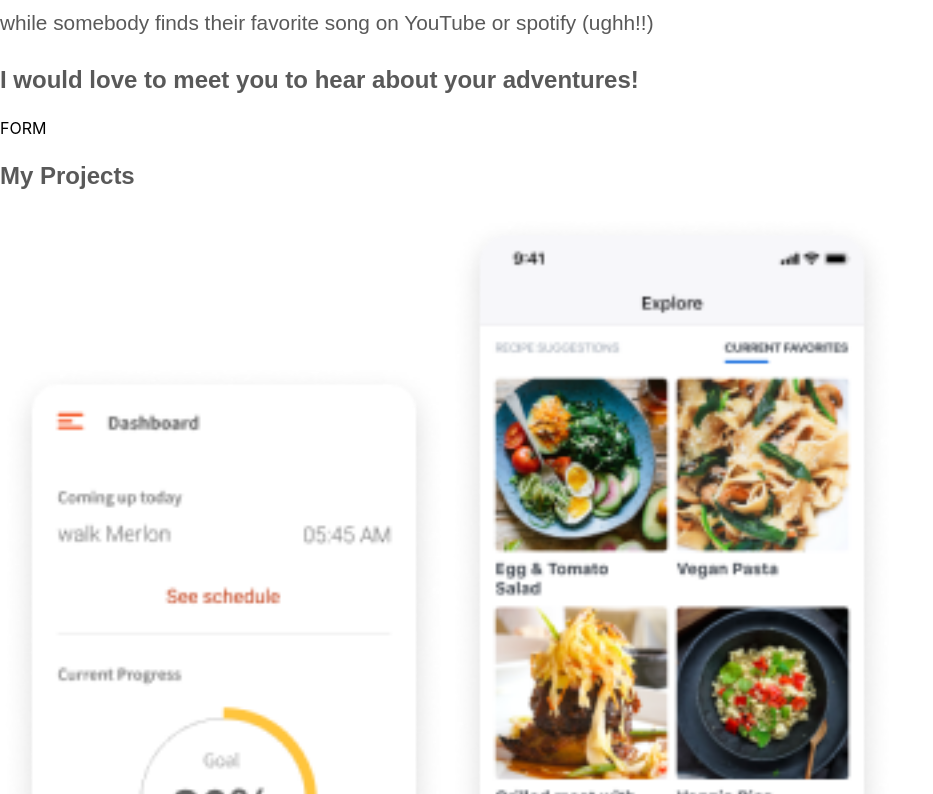
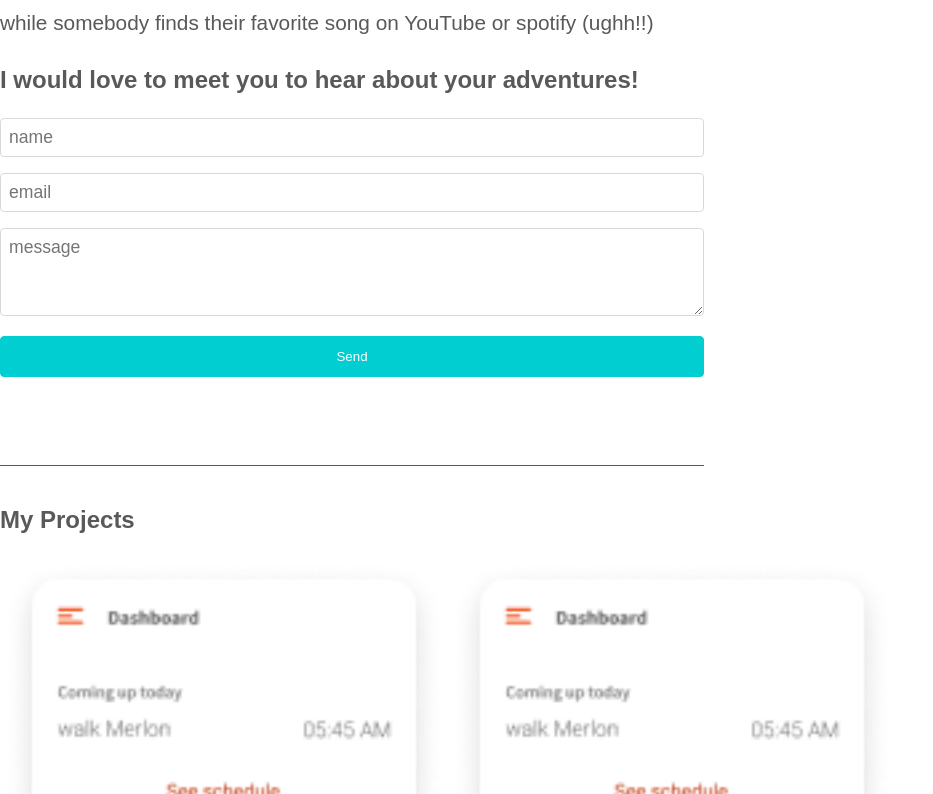
Before and after one commit to vishalicious213/mahiya, a React (Create React App) app: page /about-me in a window 1280 px wide. Shown: the part 1306-2100 px from the top of the page, without its empty margins (0-933 px from the left). Built offline with nearby package versions, Linux system fonts and the light colour scheme.

Commit message:
added form to bottom of AboutMe

```diff
--- a/src/components/AboutMe.js
+++ b/src/components/AboutMe.js
@@ -1,7 +1,7 @@
 import React from 'react'
+import ContactForm from './ContactForm'
 import aboutme from '../img/about-me.jpg'
 import activity1 from '../img/activity-tracker-app1.png'
-import meal1 from '../img/mealventory-app1.png'
 
 function AboutMe() {
   return (
@@ -24,12 +24,12 @@ function AboutMe() {
         <p className='text-content'>I’m also coming up with a tool  that friends and colleagues can use to queue their favorite songs insteading of needing to pause and wait while somebody finds their favorite song on YouTube or spotify (ughh!!)</p>
 
         <h3 className='text-header'>I would love to meet you to hear about your adventures!</h3>
-        <p>FORM</p>
+        <ContactForm />
 
         <h3 className='text-header'>My Projects</h3>
         <div className='project-images'>
             <img className='app-img' src={activity1} alt='activity-tracker app'></img>
-            <img className='app-img' src={meal1} alt='mealventory app'></img>
+            <img className='app-img' src={activity1} alt='activity-tracker app'></img>
         </div>
     </div>
   );
--- /dev/null
+++ b/src/components/ContactForm.js
@@ -0,0 +1,53 @@
+import React, { useState } from 'react';
+import '../styles/contact-form.css';
+
+function ContactForm() {
+  const [contact, setContact] = useState({ name: '', email: '', message: '' });
+
+  const handleChange = event => {
+    setContact({ ...contact, [event.target.name]: event.target.value });
+  };
+
+  const handleSubmit = event => {
+    event.preventDefault();
+    console.log(contact.name);
+    console.log(contact.email);
+    console.log(contact.message);
+    setContact({ name: '', email: '', message: '' });
+  };
+
+  return (
+    <div id='contact-form'>
+      {console.log(contact)}
+      <form onSubmit={event => handleSubmit(event)}>
+
+        <input
+        type="text"
+        name="name"
+        value={contact.name}
+        placeholder='name'
+        onChange={event => handleChange(event)}
+        />
+
+        <input
+        type="email"
+        name="email"
+        value={contact.email}
+        placeholder='email'
+        onChange={event => handleChange(event)}
+        />
+
+        <textarea
+        name="message"
+        value={contact.message}
+        placeholder='message'
+        onChange={event => handleChange(event)}
+        />
+
+        <button>Send</button>
+      </form>
+    </div>
+  );
+}
+
+export default ContactForm;
--- a/src/index.css
+++ b/src/index.css
@@ -70,7 +70,6 @@ code {
 
 #sidebar {
   margin-top: 2rem;
-  outline: 1px solid red;
 }
 
 #sidebar-top > a, #sidebar-bottom > a {
@@ -107,7 +106,6 @@ code {
   }
 
   #sidebar-bottom {
-    outline: 1px solid red;
     display: block;
     position: absolute;
     bottom: 2rem;
--- /dev/null
+++ b/src/styles/contact-form.css
@@ -0,0 +1,33 @@
+#contact-form {
+    width: 55%;
+    text-align: center;
+    padding-bottom: 5.5rem;
+    border-bottom: 1px solid var(--text-color);
+    margin-bottom: 2.5rem;
+}
+
+input, textarea {
+    font-family: 'Raleway', sans-serif;
+    font-size: 1.1rem;
+    width: 100%;
+    background: #FFFFFF;
+    border: 1px solid #D9D9D9;
+    box-sizing: border-box;
+    border-radius: .25rem;
+    margin-bottom: 1rem;
+    padding: .5rem;
+}
+
+textarea {
+    height: 5.5rem;
+}
+
+button {
+    width: 100%;
+    border: 1px solid darkturquoise;
+    border-radius: .25rem;
+    background: darkturquoise;
+    color: white;
+    padding: .75rem;
+    font-family: 'Raleway', sans-serif;
+}
```
